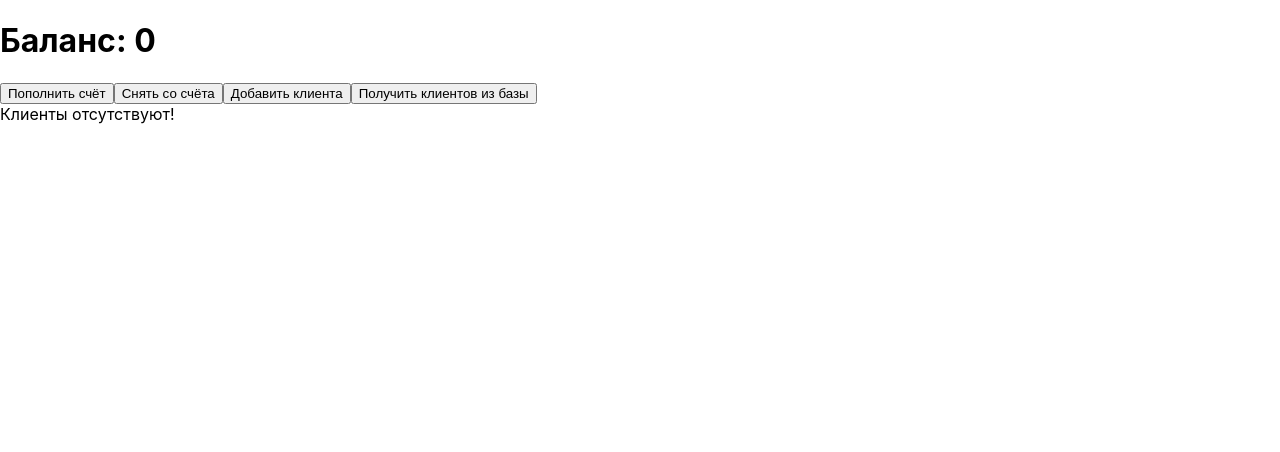
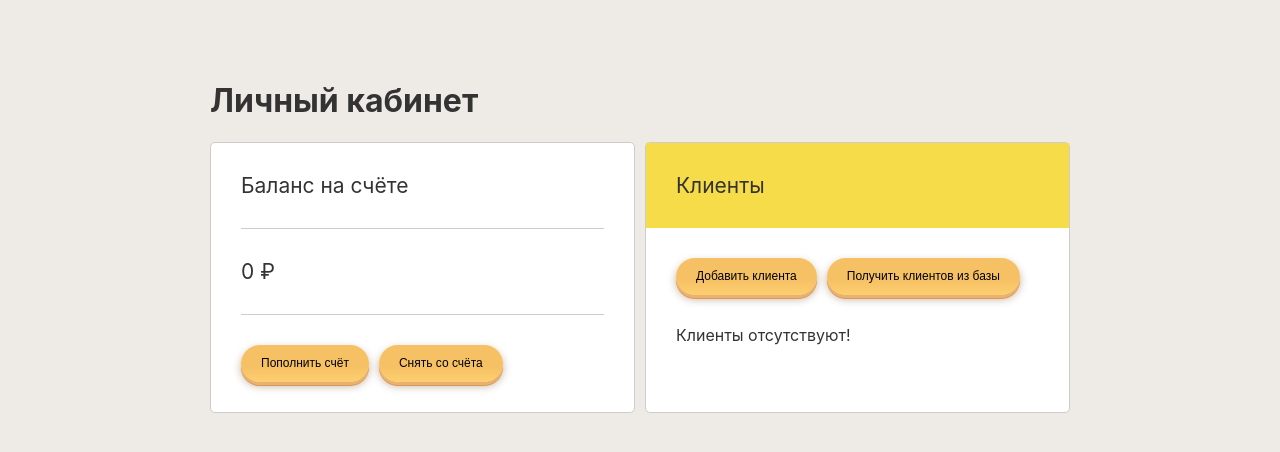
Before and after one commit to Kalecew/bank-react-redux, a React (Create React App) app: page / in a window 1280 px wide. Shown: the top 452 px of the page. Built offline with nearby package versions, Linux system fonts and the light colour scheme.

Commit message:
add style

```diff
--- a/src/App.css
+++ b/src/App.css
@@ -1,38 +1,91 @@
-.App {
-  text-align: center;
+.container {
+	max-width: 860px;
+	padding: 60px 30px;
+	margin: 0 auto;
+}
+.content {
+	display: flex;
+}
+.block {
+	background: #fff;
+	border-radius: 5px;
+	border: 1px solid #ccc;
+}
+.block__inner {
+	padding: 30px;
+}
+.h1 {
+}
+.cash {
+	flex: 1 1 0;
+	margin: 0 10px 0 0;
+}
+.cash__h2 {
+	margin: 0 0 30px 0;
+}
+.h2 {
+	font-size: 21px;
+	font-weight: 400;
+}
+.cash__value {
+	padding: 30px 0;
+	border: 1px solid #ccc;
+	border-left: none;
+	border-right: none;
+	font-size: 21px;
+	margin-bottom: 30px;
+}
+.cash__action {
+}
+.btn {
+	background: linear-gradient(#f6c164 0%, #f6c164 60%, #fdcf70 100%);
+	border-radius: 19px;
+	border: none;
+	white-space: nowrap;
+	padding: 0 20px;
+	height: 37px;
+	box-shadow: 0 3px 0 0 #ebb16f, 0 4px 0 0 #d99a59, 0 4px 8px 0 rgb(102 55 0 / 40%);
+	font-size: 12px;
+	cursor: pointer;
+	transition: all .2s ease-in-out;
+}
+.btn:hover {
+	box-shadow: none;
+	transform: translateY(4px);
+}
+.btn + .btn {
+	margin: 0 0 0 10px;
+}
+.customers {
+	flex: 1 1 0;
+}
+.customers__h2 {
+	padding: 30px;
+	margin: 0;
+	background: #f7dc4a;
+}
+.customers__action {
+}
+.customers__list {
+	margin-top: 30px;
+}
+.customers__item {
+}
+.customers__warning {
+	margin-top: 30px;
 }
 
-.App-logo {
-  height: 40vmin;
-  pointer-events: none;
+@media (max-width: 1024px) {
+	.content {
+		flex-direction: column;
+	}
+	.cash {
+		margin: 0 0 10px 0;
+	}
 }
-
-@media (prefers-reduced-motion: no-preference) {
-  .App-logo {
-    animation: App-logo-spin infinite 20s linear;
-  }
+@media (max-width: 768px) {
+	.btn + .btn {
+		margin: 10px 0 0 0;
+		display: block;
+	}
 }
-
-.App-header {
-  background-color: #282c34;
-  min-height: 100vh;
-  display: flex;
-  flex-direction: column;
-  align-items: center;
-  justify-content: center;
-  font-size: calc(10px + 2vmin);
-  color: white;
-}
-
-.App-link {
-  color: #61dafb;
-}
-
-@keyframes App-logo-spin {
-  from {
-    transform: rotate(0deg);
-  }
-  to {
-    transform: rotate(360deg);
-  }
-}
--- a/src/App.js
+++ b/src/App.js
@@ -29,22 +29,35 @@ function App() {
     dispatch(fetchCustomers())
   }
   return (
-    <div>
-      <h1>Баланс: {cash}</h1>
-      <button onClick={() => addCash(Number(prompt()))}>Пополнить счёт</button>
-      <button onClick={() => getCash(Number(prompt()))}>Снять со счёта</button>
-      <button onClick={() => addCustomer(prompt())}>Добавить клиента</button>
-      <button onClick={() => addManyCustomers()}>Получить клиентов из базы</button>
+    <div className="container">
+      <h1 className="h1">Личный кабинет</h1>
+      <div className="content">
+        <div className="cash block">
+          <div className="block__inner">
+            <h2 className="cash__h2 h2">Баланс на счёте</h2>
+            <div className="cash__value">{cash} ₽</div>
+            <button className="cash__action btn" onClick={() => addCash(Number(prompt()))}>Пополнить счёт</button>
+            <button className="cash__action btn" onClick={() => getCash(Number(prompt()))}>Снять со счёта</button>
+          </div>
+        </div>
+        <div className="customers block">
+          <h2 className="customers__h2 h2">Клиенты</h2>
+          <div className="block__inner">
+            <button className="customers__action btn" onClick={() => addCustomer(prompt())}>Добавить клиента</button>
+            <button className="customers__action btn" onClick={() => addManyCustomers()}>Получить клиентов из базы</button>
+            {customers.length > 0 ?
+              <ul className="customers__list">
+                {customers.map(customer =>
+                  <li className="customers__item" key={customer.id} onClick={() => removeCustomer(customer.id)}>{customer.name}</li>
+                )}
+              </ul>
+              :
+              <div className="customers__warning">Клиенты отсутствуют!</div>
+            }
+          </div>
+        </div>
+      </div>
 
-      {customers.length > 0 ?
-        <div>
-          {customers.map(customer =>
-            <div key={customer.id} onClick={() => removeCustomer(customer.id)}>{customer.name}</div>
-          )}
-        </div>
-        :
-        <div>Клиенты отсутствуют!</div>
-      }
     </div>
   )
 }
--- a/src/index.css
+++ b/src/index.css
@@ -5,6 +5,8 @@ body {
     sans-serif;
   -webkit-font-smoothing: antialiased;
   -moz-osx-font-smoothing: grayscale;
+  background: #eeeae5;
+  color: #333;
 }
 
 code {
```
